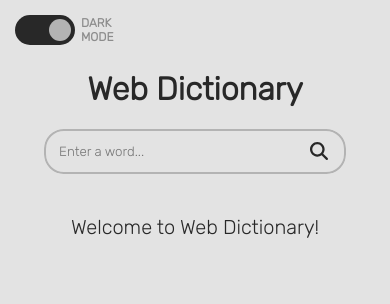
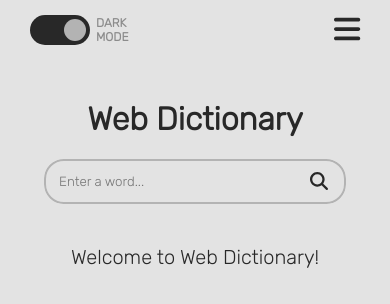
Before and after one commit to AnsBenO/dictionary-angular, an Angular app: page /dictionary-angular/#/ in a window 390 px wide. Shown: the top 304 px of the page. Built offline with nearby package versions, Linux system fonts and the light colour scheme.

Commit message:
adding navigation

```diff
--- a/src/app/app.component.css
+++ b/src/app/app.component.css
@@ -7,6 +7,13 @@ main {
     background-color: var(--bg);
     color: var(--dark-gray);
     overflow: auto;
+}
+
+header {
+    display: flex;
+    width: 100%;
+    justify-content: space-between;
+    padding: 0 15px;
 }
 
 .loader-container {
--- a/src/app/app.component.html
+++ b/src/app/app.component.html
@@ -1,5 +1,8 @@
 <main>
-    <app-toggle (themeChange)="switchTheme($event)" [theme]="theme" />
+    <header>
+        <app-toggle (themeChange)="switchTheme($event)" [theme]="theme" />
+        <app-navigation />
+    </header>
     <app-search-form (searchSubmit)="handleSearchSubmit($event)" />
     <div class="content">
         <div class="loader" *ngIf="(searchService.isLoading$ | async)"></div>
--- /dev/null
+++ b/src/app/components/navigation/navigation.component.css
@@ -0,0 +1,128 @@
+i {
+    list-style: none;
+}
+
+a {
+    text-decoration: none;
+    color: var(--primary-black);
+}
+
+a:hover {
+    color: var(--dark-gray);
+}
+
+/* HEADER */
+.navigation {
+    margin-right: 15px;
+}
+
+nav {
+    width: 100%;
+    height: 60px;
+    margin: 0 auto;
+    display: flex;
+    align-items: center;
+    gap: 2rem;
+    justify-content: space-between;
+    color: var(--primary-white);
+    /* Add the variable for white color */
+}
+
+nav .logo a {
+    font-weight: bolder;
+    font-size: 1.5rem;
+    color: var(--primary-white);
+}
+
+nav .links {
+    display: flex;
+    justify-content: space-between;
+    gap: 2rem;
+    list-style: none;
+}
+
+nav .toggle_btn {
+    color: var(--primary-white);
+    font-size: 1.5rem;
+    cursor: pointer;
+    display: none;
+}
+
+.action_btn {
+    background-color: var(--outline);
+    color: white;
+    padding: 0.5rem 1rem;
+    outline: none;
+    font-size: 1rem;
+    font-weight: bold;
+    cursor: pointer;
+    border: none;
+    border-radius: 15px;
+    transition: transform 0.2s ease;
+}
+
+.action_btn:hover {
+    transform: scale(1.05);
+    color: white;
+}
+
+.action_btn:active {
+    transform: scale(0.95);
+}
+
+.toggle_btn>* {
+    font-size: 30px;
+}
+
+/** DROP-DOWN MENU **/
+.dropdown_menu {
+    height: 0;
+    position: absolute;
+    right: 2rem;
+    top: 60px;
+    width: 300px;
+    background: rgba(255, 255, 255, 0.1);
+    backdrop-filter: blur(15px);
+    border-radius: 10px;
+    overflow: hidden;
+    z-index: 1000;
+    transition: height 0.2s cubic-bezier(0.175, 0.885, 0.32, 1.275);
+}
+
+.dropdown_menu li {
+    padding: 0.7rem;
+    display: flex;
+    align-items: center;
+    justify-content: center;
+}
+
+.dropdown_menu .action_btn {
+    width: 100%;
+    display: flex;
+    justify-content: center;
+}
+
+/** MEDIA QUERY 992px **/
+@media (max-width: 992px) {
+
+    nav .links,
+    nav .action_btn {
+        display: none;
+    }
+
+    nav .toggle_btn {
+        display: block;
+    }
+
+    .dropdown_menu.active {
+        height: 135px;
+    }
+}
+
+/** MEDIA QUERY 576px **/
+@media (max-width: 576px) {
+    .dropdown_menu {
+        width: unset;
+        left: 2rem;
+    }
+}
--- /dev/null
+++ b/src/app/components/navigation/navigation.component.html
@@ -0,0 +1,19 @@
+<div class="navigation">
+    <nav>
+        <ul class="links">
+            <li><a href="http://">Saved Definitions</a></li>
+            <li><a href="http://">About</a></li>
+
+        </ul>
+        <a href="" class="action_btn">Git Hub</a>
+        <div class="toggle_btn" [ngClass]="isHidden ? '' : 'active'" (click)="handleClick()">
+            <fa-icon *ngIf="isHidden" [icon]="bars"></fa-icon>
+            <fa-icon *ngIf="!isHidden" [icon]="xMark"></fa-icon>
+        </div>
+    </nav>
+    <div class="dropdown_menu" [ngClass]="isHidden ? '' : 'active'">
+        <li><a href="http://">Saved Definitions</a></li>
+        <li><a href="http://">About</a></li>
+        <li><a href="" class="action_btn">Git Hub</a></li>
+    </div>
+</div>
--- /dev/null
+++ b/src/app/components/navigation/navigation.component.ts
@@ -0,0 +1,17 @@
+import { Component } from "@angular/core";
+import { faXmark, faBars } from "@fortawesome/free-solid-svg-icons";
+
+@Component({
+    selector: "app-navigation",
+    templateUrl: "./navigation.component.html",
+    styleUrls: ["./navigation.component.css"],
+})
+export class NavigationComponent {
+    xMark = faXmark;
+    bars = faBars;
+    isHidden: boolean = true;
+
+    handleClick() {
+        this.isHidden = !this.isHidden;
+    }
+}
```
Also changed, not shown: src/app/app.module.ts (+12 -4 lines), 4 other files (tests, documents, lock files or other folders).
